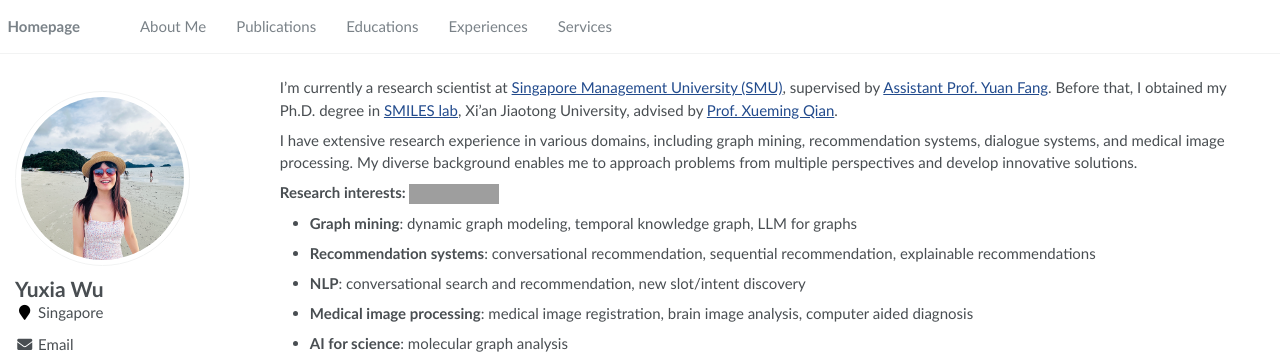
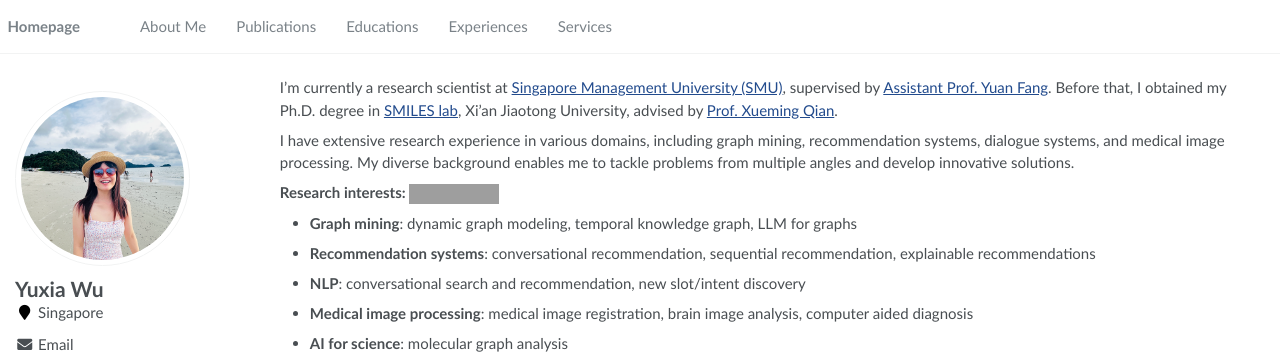
Before and after one commit to YuxiaWu/YuxiaWu.github.io, a Jekyll site: the page built from _pages/about.md, in a window 1280 px wide and 900 px high. Shown: the top 354 px of the window. Built offline with Jekyll 4.4.1, drawn with Linux system fonts in a browser that asks for light colours; some web fonts are replaced; grey boxes are pictures that could not be loaded.

Commit message:
Update about.md

```diff
--- a/_pages/about.md
+++ b/_pages/about.md
@@ -19,7 +19,7 @@ redirect_from:
 
 I'm currently a research scientist at [Singapore Management University (SMU)](https://www.smu.edu.sg/), supervised by [Assistant Prof. Yuan Fang](https://www.yfang.site/home). Before that, I obtained my Ph.D. degree in [SMILES lab](http://www.smiles-xjtu.com/), Xi'an Jiaotong University, advised by [Prof. Xueming Qian](https://gr.xjtu.edu.cn/web/qianxm).
 
-I have extensive research experience in various domains, including graph mining, recommendation systems, dialogue systems, and medical image processing. My diverse background enables me to approach problems from multiple perspectives and develop innovative solutions.
+I have extensive research experience in various domains, including graph mining, recommendation systems, dialogue systems, and medical image processing. My diverse background enables me to tackle problems from multiple angles and develop innovative solutions.
 
 **Research interests:** <a href='https://scholar.google.com/citations?user=bRgptuYAAAAJ&hl=en'><img src="https://img.shields.io/endpoint?url={{ url | url_encode }}&logo=Google%20Scholar&labelColor=f6f6f6&color=9cf&style=flat&label=citations"></a>
 
```
